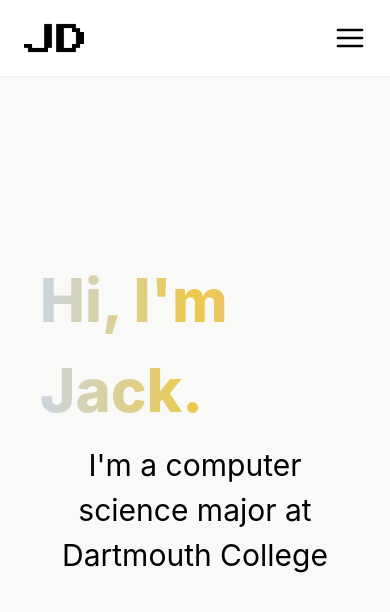
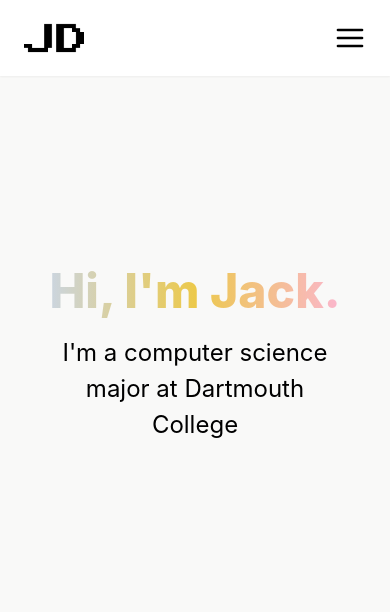
Before and after one commit to jcdesmond23/jackdesmond.dev, a Next.js app: page / in a window 390 px wide. Shown: the top 612 px of the page. Built offline with nearby package versions, Linux system fonts and the light colour scheme.

Commit message:
Small responsiveness fixes

```diff
--- a/components/Hero.js
+++ b/components/Hero.js
@@ -8,15 +8,16 @@ export default function Hero() {
                 <Text
                     bgGradient='linear(to-r, gray.300, yellow.400, pink.200)'
                     bgClip='text'
-                    fontSize='6xl'
+                    fontSize={['5xl','5xl','6xl','6xl']}
                     fontWeight='extrabold'
+                    textAlign='center'
                 >
                     Hi, I'm Jack.
                 </Text>
                 <Text
                     bg='black'
                     bgClip='text'
-                    fontSize='3xl'
+                    fontSize={['2xl','2xl','3xl','3xl']}
                     textAlign='center'
                 >
                     I'm a computer science major at Dartmouth College
--- a/pages/about.js
+++ b/pages/about.js
@@ -1,6 +1,5 @@
 import Container from '../components/Container'
 import Head from 'next/head'
-import Image from 'next/image'
 import { Text, Stack, Flex, Image, Box} from "@chakra-ui/react"
 
 export default function About() {
@@ -44,7 +43,7 @@ export default function About() {
                             </Flex>
                             <Image
                                 borderRadius='full'
-                                boxSize='300px'
+                                maxH={300}
                                 src='/headshot.jpeg'
                                 alt='Jack Desmond'
                             />
```
